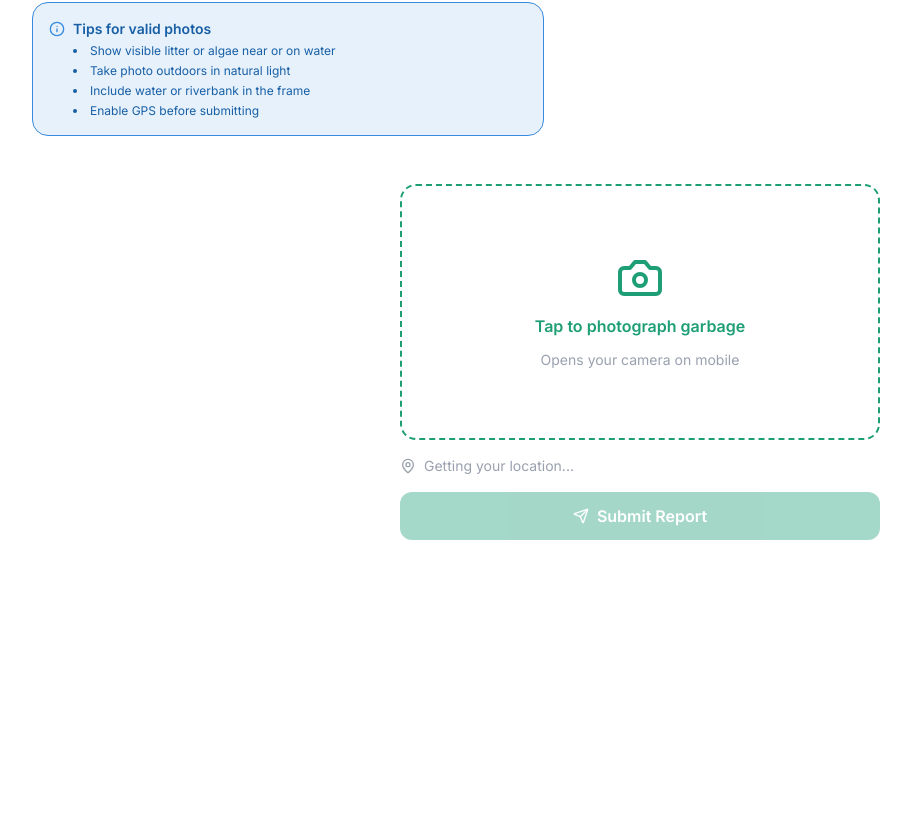
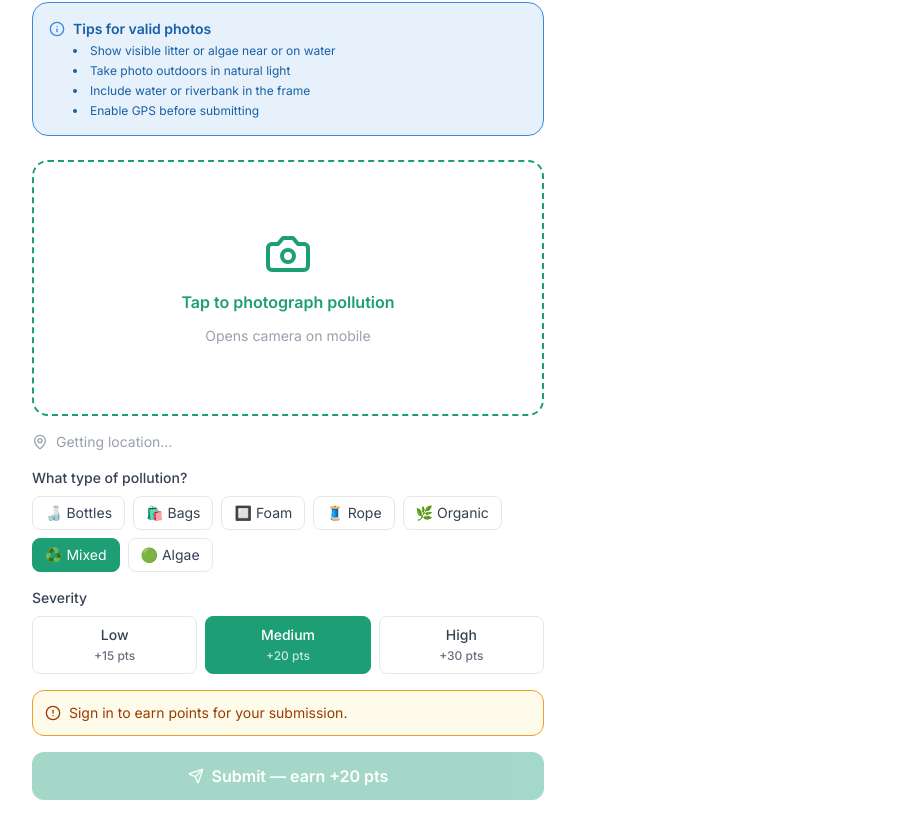
Before and after one commit to Miladk14f/AquaQuest, a React (Vite) app in the folder frontend/: page /upload in a window 1280 px wide. Shown: the part 296-1128 px from the top of the page, without its empty margins (0-911 px from the left). Before the commit the page ends 892 px from the top, so only its background shows below. Built offline with nearby package versions, Linux system fonts and the light colour scheme; no server answers.

Commit message:
Integrate Supabase for photo uploads: refactor PhotoUpload component to handle image storage and metadata submission

```diff
--- a/frontend/src/components/PhotoUpload.jsx
+++ b/frontend/src/components/PhotoUpload.jsx
@@ -1,8 +1,10 @@
 import { useState, useEffect, useRef } from "react";
 import { Camera, MapPin, Send, X, CheckCircle, AlertCircle } from "lucide-react";
-import { api } from "../lib/api";
+import { supabase } from "../lib/supabase.js";
 import { useAuth } from "../hooks/useAuth.jsx";
 import { awardPoints } from "../lib/auth.js";
+
+const SEVERITY_PTS = { low: 15, medium: 20, high: 30 };
 
 const LITTER_TYPES = [
   { id: "plastic_bottles", label: "Bottles",  emoji: "🍶" },
@@ -14,14 +16,22 @@ const LITTER_TYPES = [
   { id: "algae_bloom",     label: "Algae",    emoji: "🟢" },
 ];
 
+const SEVERITIES = [
+  { id: "low",    label: "Low",    pts: 15, color: "text-amber" },
+  { id: "medium", label: "Medium", pts: 20, color: "text-orange-500" },
+  { id: "high",   label: "High",   pts: 30, color: "text-coral" },
+];
+
 export function PhotoUpload({ questId, team }) {
   const { user, refreshProfile } = useAuth() || {};
-  const [photo,    setPhoto]   = useState(null);
-  const [preview,  setPreview] = useState(null);
-  const [gps,      setGps]     = useState(null);
-  const [result,   setResult]  = useState(null);
-  const [loading,  setLoading] = useState(false);
-  const [error,    setError]   = useState(null);
+  const [photo,       setPhoto]      = useState(null);
+  const [preview,     setPreview]    = useState(null);
+  const [gps,         setGps]        = useState(null);
+  const [litterType,  setLitterType] = useState("mixed");
+  const [severity,    setSeverity]   = useState("medium");
+  const [result,      setResult]     = useState(null);
+  const [loading,     setLoading]    = useState(false);
+  const [error,       setError]      = useState(null);
   const inputRef = useRef();
 
   useEffect(() => {
@@ -50,23 +60,50 @@ export function PhotoUpload({ questId, team }) {
 
   async function handleSubmit() {
     if (!photo || !gps) return;
+    if (!supabase) { setError("Supabase not configured."); return; }
+
     setLoading(true);
     setError(null);
 
-    const form = new FormData();
-    form.append("photo",    photo);
-    form.append("gps_lat",  gps.lat);
-    form.append("gps_lng",  gps.lng);
-    form.append("quest_id", questId);
-    form.append("team",     team);
+    try {
+      // 1. Upload photo to Supabase Storage
+      const ext      = photo.name.split(".").pop() || "jpg";
+      const filename = `${Date.now()}_${Math.random().toString(36).slice(2)}.${ext}`;
+      const { error: uploadErr } = await supabase.storage
+        .from("pollution-photos")
+        .upload(filename, photo, { contentType: photo.type });
+      if (uploadErr) throw new Error(uploadErr.message);
 
-    try {
-      const data = await api.uploadPhoto(form);
-      setResult(data);
-      if (data?.is_valid_pollution && data?.points && user) {
-        await awardPoints(user.id, questId, "photo_upload", data.points).catch(() => {});
+      const { data: { publicUrl } } = supabase.storage
+        .from("pollution-photos")
+        .getPublicUrl(filename);
+
+      // 2. Save record to pollution_photos
+      const points = SEVERITY_PTS[severity] || 15;
+      const { error: dbErr } = await supabase.from("pollution_photos").insert({
+        quest_id:   questId,
+        user_id:    user?.id || "anonymous",
+        team,
+        gps_lat:    gps.lat,
+        gps_lng:    gps.lng,
+        litter_type: litterType,
+        severity,
+        is_valid:   true,
+        points,
+        photo_url:  publicUrl,
+      });
+      if (dbErr) throw new Error(dbErr.message);
+
+      // 3. Award points to logged-in user
+      if (user) {
+        await awardPoints(user.id, questId, "photo_upload", points).catch(() => {});
         refreshProfile?.();
       }
+
+      setResult({ points, litter_type: litterType, severity });
+      setPhoto(null);
+      if (preview) URL.revokeObjectURL(preview);
+      setPreview(null);
     } catch (err) {
       setError(err.message);
     } finally {
@@ -74,67 +111,100 @@ export function PhotoUpload({ questId, team }) {
     }
   }
 
+  if (result) {
+    return (
+      <div className="max-w-lg bg-teal-light border border-teal rounded-2xl p-8 text-center">
+        <CheckCircle className="w-10 h-10 text-teal mx-auto mb-3" />
+        <p className="text-teal-dark font-bold text-3xl mb-1">+{result.points} points!</p>
+        <p className="text-sm text-teal-dark capitalize">
+          {result.litter_type.replace(/_/g, " ")} — {result.severity} severity
+        </p>
+        {user && <p className="text-xs text-teal mt-1">Points added to your profile</p>}
+        <button
+          onClick={() => setResult(null)}
+          className="mt-5 bg-teal text-white px-5 py-2 rounded-xl text-sm font-semibold hover:bg-teal-dark"
+        >
+          Report another
+        </button>
+      </div>
+    );
+  }
+
   return (
-    <div className="max-w-lg mx-auto px-4 py-6 space-y-4">
-      {/* Camera area */}
-      <input
-        ref={inputRef}
-        type="file"
-        accept="image/*"
-        capture="environment"
-        onChange={handleFile}
-        className="hidden"
-      />
+    <div className="max-w-lg space-y-4">
+      {/* Camera */}
+      <input ref={inputRef} type="file" accept="image/*" capture="environment"
+        onChange={handleFile} className="hidden" />
 
       {!preview ? (
         <button
           onClick={() => inputRef.current.click()}
           className="w-full h-48 md:h-64 border-2 border-dashed border-teal rounded-2xl
             flex flex-col items-center justify-center gap-3 text-teal
-            hover:bg-teal-light transition-colors min-h-[44px] cursor-pointer"
+            hover:bg-teal-light transition-colors cursor-pointer"
         >
           <Camera className="w-12 h-12" />
-          <span className="font-semibold text-base">Tap to photograph garbage</span>
-          <span className="text-sm text-gray-400">Opens your camera on mobile</span>
+          <span className="font-semibold">Tap to photograph pollution</span>
+          <span className="text-sm text-gray-400">Opens camera on mobile</span>
         </button>
       ) : (
         <div className="relative">
-          <img
-            src={preview}
-            className="w-full rounded-2xl object-cover max-h-72"
-            alt="Pollution preview"
-          />
-          <button
-            onClick={clearPhoto}
+          <img src={preview} className="w-full rounded-2xl object-cover max-h-64" alt="preview" />
+          <button onClick={clearPhoto}
             className="absolute top-2 right-2 bg-white rounded-full w-8 h-8 shadow
-              text-gray-600 flex items-center justify-center font-bold hover:bg-gray-50"
-          >
+              flex items-center justify-center text-gray-600 hover:bg-gray-50">
             <X className="w-4 h-4" />
           </button>
         </div>
       )}
 
-      {/* GPS status */}
+      {/* GPS */}
       <div className={`flex items-center gap-2 text-sm ${gps ? "text-teal" : "text-gray-400"}`}>
         <MapPin className="w-4 h-4 flex-shrink-0" />
-        {gps
-          ? `GPS: ${gps.lat.toFixed(4)}°N, ${gps.lng.toFixed(4)}°E`
-          : "Getting your location..."}
+        {gps ? `GPS: ${gps.lat.toFixed(4)}°N, ${gps.lng.toFixed(4)}°E` : "Getting location…"}
       </div>
 
-      {/* Submit button */}
-      <button
-        onClick={handleSubmit}
-        disabled={!photo || !gps || loading}
-        className="w-full bg-teal text-white font-semibold py-3 rounded-xl
-          disabled:opacity-40 min-h-[44px] text-base transition-opacity
-          hover:opacity-90 flex items-center justify-center gap-2"
-      >
-        <Send className="w-4 h-4" />
-        {loading ? "Analysing with AI..." : "Submit Report"}
-      </button>
+      {/* Litter type */}
+      <div>
+        <p className="text-sm font-medium text-gray-700 mb-2">What type of pollution?</p>
+        <div className="flex flex-wrap gap-2">
+          {LITTER_TYPES.map(t => (
+            <button key={t.id} onClick={() => setLitterType(t.id)}
+              className={`flex items-center gap-1.5 px-3 py-1.5 rounded-lg text-sm border transition-colors
+                ${litterType === t.id
+                  ? "bg-teal text-white border-teal"
+                  : "bg-white text-gray-700 border-gray-200 hover:border-teal"}`}>
+              {t.emoji} {t.label}
+            </button>
+          ))}
+        </div>
+      </div>
 
-      {/* Error */}
+      {/* Severity */}
+      <div>
+        <p className="text-sm font-medium text-gray-700 mb-2">Severity</p>
+        <div className="flex gap-2">
+          {SEVERITIES.map(s => (
+            <button key={s.id} onClick={() => setSeverity(s.id)}
+              className={`flex-1 py-2 rounded-lg text-sm font-medium border transition-colors
+                ${severity === s.id
+                  ? "bg-teal text-white border-teal"
+                  : "bg-white text-gray-700 border-gray-200 hover:border-teal"}`}>
+              {s.label}<br />
+              <span className="text-xs opacity-75">+{s.pts} pts</span>
+            </button>
+          ))}
+        </div>
+      </div>
+
+      {/* Not logged in warning */}
+      {!user && (
+        <div className="flex items-start gap-2 bg-amber-50 border border-amber rounded-xl p-3 text-sm text-amber-800">
+          <AlertCircle className="w-4 h-4 flex-shrink-0 mt-0.5" />
+          Sign in to earn points for your submission.
+        </div>
+      )}
+
       {error && (
         <div className="flex items-start gap-2 bg-red-50 border border-red-200 rounded-xl p-3">
           <AlertCircle className="w-4 h-4 text-red-500 flex-shrink-0 mt-0.5" />
@@ -142,30 +212,16 @@ export function PhotoUpload({ questId, team }) {
         </div>
       )}
 
-      {/* AI result — accepted */}
-      {result?.is_valid_pollution && (
-        <div className="bg-teal-light border border-teal rounded-2xl p-4 text-center animate-bounce-in">
-          <CheckCircle className="w-8 h-8 text-teal mx-auto mb-2" />
-          <p className="text-teal-dark font-bold text-2xl">+{result.points} points!</p>
-          <p className="text-sm text-teal-dark mt-1 capitalize">
-            {result.litter_type?.replace(/_/g, " ")} — {result.severity} severity
-          </p>
-          {result.item_count_estimate > 0 && (
-            <p className="text-xs text-teal mt-1">~{result.item_count_estimate} items spotted</p>
-          )}
-        </div>
-      )}
-
-      {/* AI result — rejected */}
-      {result && !result.is_valid_pollution && (
-        <div className="bg-gray-50 border border-gray-200 rounded-2xl p-4 text-center">
-          <AlertCircle className="w-6 h-6 text-gray-400 mx-auto mb-2" />
-          <p className="text-gray-600 text-sm font-medium">Photo not accepted</p>
-          <p className="text-gray-500 text-xs mt-1">
-            {result.rejection_reason?.replace(/_/g, " ") || "No visible pollution detected"}
-          </p>
-        </div>
-      )}
+      <button
+        onClick={handleSubmit}
+        disabled={!photo || !gps || loading}
+        className="w-full bg-teal text-white font-semibold py-3 rounded-xl
+          disabled:opacity-40 min-h-[44px] flex items-center justify-center gap-2
+          hover:bg-teal-dark transition-colors"
+      >
+        <Send className="w-4 h-4" />
+        {loading ? "Uploading…" : `Submit — earn +${SEVERITY_PTS[severity]} pts`}
+      </button>
     </div>
   );
 }
```
